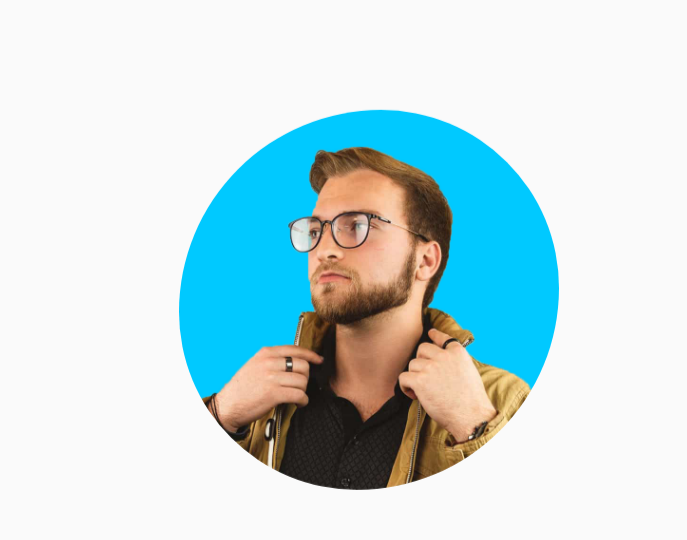
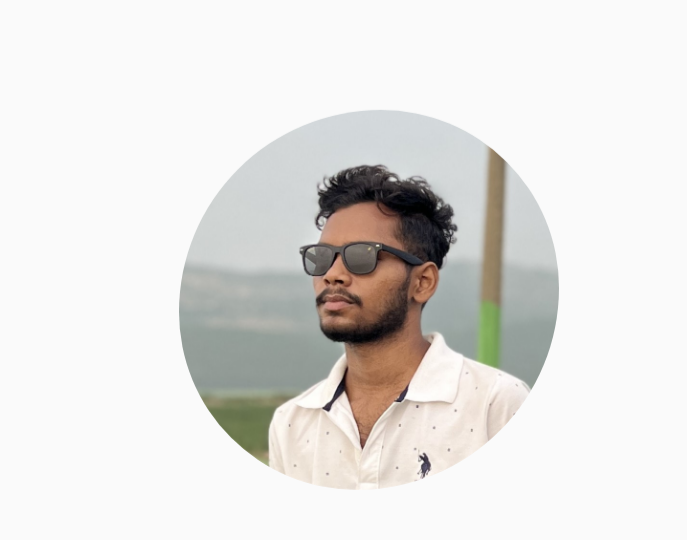
Before and after one commit to roshansa2/portfolio, a plain HTML site: page index.html in a window 1280 px wide. Shown: the part 102-642 px from the top of the page, 593-1280 px from the left. Drawn offline with nearby package versions, Linux system fonts and the light colour scheme.

Commit message:
Update index.html

```diff
--- a/index.html
+++ b/index.html
@@ -81,7 +81,7 @@
           </div>
           <div class="featured-image">
             <div class="image">
-                <img src="assets/images/avatar.png" alt="avatar">
+                <img src="assets/images/roshan2.jpg" alt="avatar">
             </div>
           </div>
           <div class="scroll-icon-box">
```
